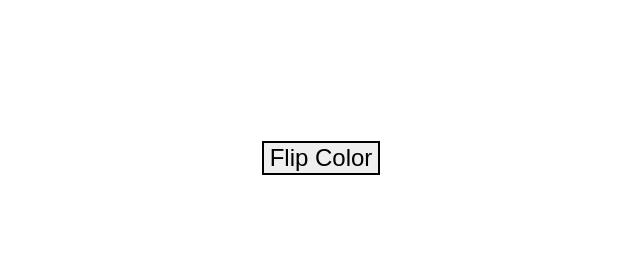
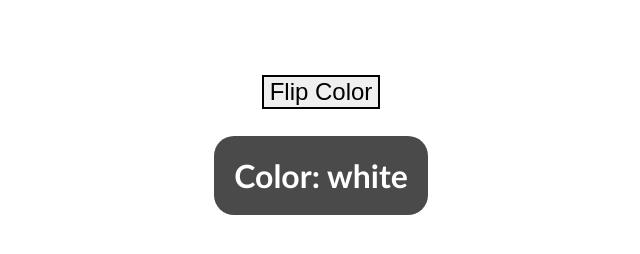
Before and after one commit to PatrickMurphy22/ColorFlipper, a plain HTML site: page index.html in a window 1280 px wide. Shown: the whole page, without its empty margins (319-959 px from the left). Drawn offline with Linux system fonts and the light colour scheme.

Commit message:
added more colors and text to state which color is being displayed

```diff
--- a/index.html
+++ b/index.html
@@ -9,6 +9,11 @@
     <body>
         <div class="mainContainer">
             <button id="btn"> Flip Color </button>
+            <h2> Color:
+                <span class="color">
+                white
+                </span>
+            </h2>
         </div>
     </body>
 </html>
--- a/java.js
+++ b/java.js
@@ -1,15 +1,19 @@
 // Color array
-const colors = ["red","blue","green","orange","yellow"];
+const colors = ["red","blue","green","orange","yellow", "black", "white",
+ "silver", "purple","violet","pink","aqua",];
 
 const btn = document.getElementById("btn");
+const color = document.querySelector(".color")
 
 btn.addEventListener("click", function (){
-    //pick random number from Color Array
+    // assing getRandomNumber function to randomNumber
     const randomNumber = getRandomNumber();
-
+    //change color of background using the fucntion with the array
     document.body.style.backgroundColor = colors[randomNumber]
+    color.textContent = colors[randomNumber];
 })
 
+//Function to get random color
 function getRandomNumber (){
-    return Math.floor (Math.random() *colors.length);
+    return Math.floor (Math.random() * colors.length);
 }
--- a/style.css
+++ b/style.css
@@ -14,3 +14,15 @@
     color: white;
     background-color: black;
 }
+
+h2{
+    font-size: xx-large;
+    margin-left: auto;
+    margin-right: auto;
+    padding: 20px;
+    border-radius: 20px;
+    background-color: rgb(74, 74, 74);
+    color: white;
+    font-weight: 600;
+    font-family: 'Gill Sans', 'Gill Sans MT', Calibri, 'Trebuchet MS', sans-serif;
+}
```
